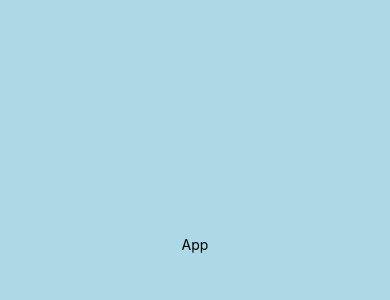
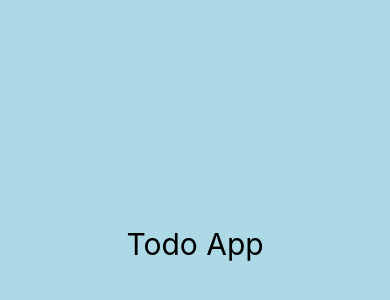
Before and after one commit to mnraza-dev/React_Native_Basic_To_Advanced, a React Native app in the folder TodoApp/: screen / in a window 390 px wide. Shown: the part 178-478 px from the top of the page. Built offline with nearby package versions, Linux system fonts and the light colour scheme.

Commit message:
feat: update App component title and style for improved visibility

```diff
--- a/TodoApp/App.tsx
+++ b/TodoApp/App.tsx
@@ -4,7 +4,7 @@ import React from 'react'
 const App = (): React.JSX.Element => {
   return (
     <View style={styles.container}>
-      <Text>App</Text>
+      <Text style={styles.pageTitle}>Todo App</Text>
     </View>
   )
 }
@@ -17,5 +17,8 @@ const styles = StyleSheet.create({
       justifyContent: 'center',
       alignItems: 'center',
       backgroundColor: 'lightblue',
+  },
+  pageTitle: {
+      fontSize: 30
   }
 })
```
